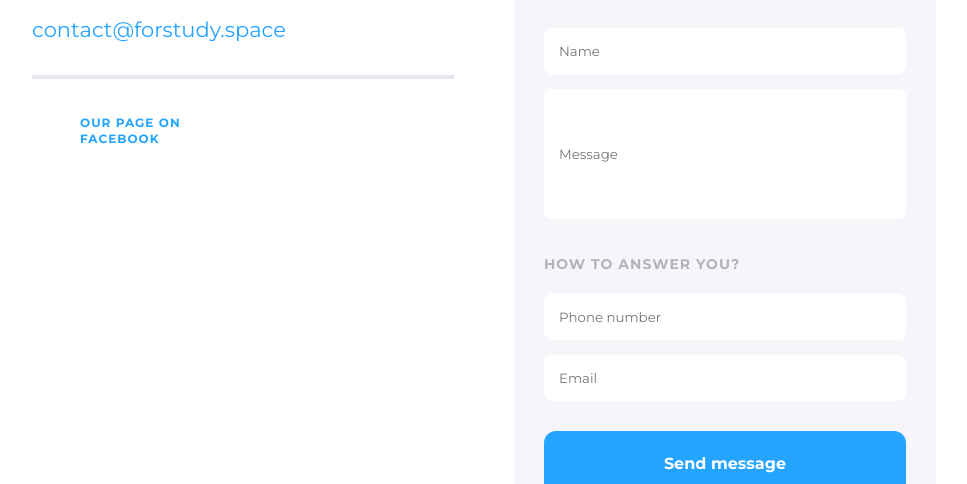
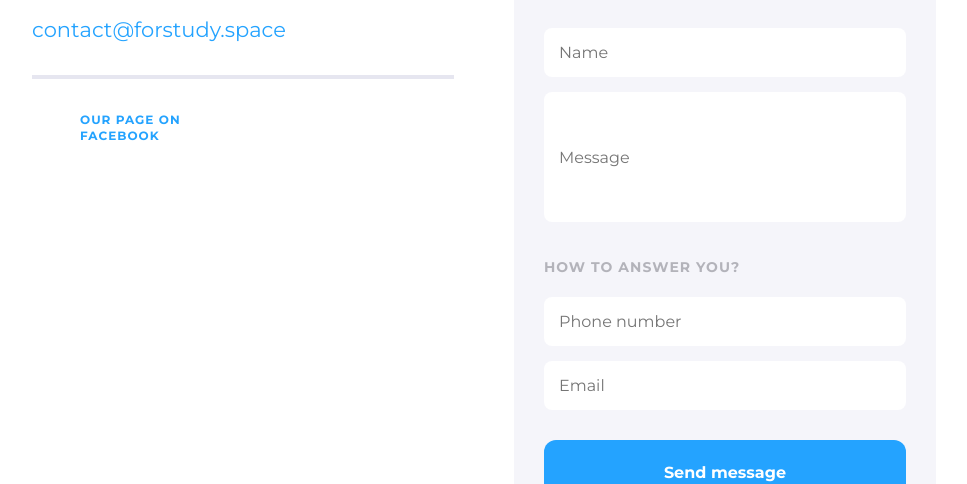
Before and after one commit to khalilaliev/front-end-final-project, a website: page app/contact.html in a window 1280 px wide. Shown: the part 325-809 px from the top of the page, without its empty margins (156-1123 px from the left). Drawn offline with Linux system fonts and the light colour scheme; files whose address does not match are found by name.

Commit message:
added some files

```diff
--- a/app/contact.html
+++ b/app/contact.html
@@ -78,12 +78,12 @@
                             <p class="contact__info--number">0800 211 927</p>
                             <a class="contact__info--mail" href="mailto:contact@forstudy.space">contact@forstudy.space</a>
                         </div>
-                        <div class="contact__info--icon">
-                            <svg class="contact__info--svg">
-                                <use href="icons/sprite.svg#faceblue"></use>
-                            </svg>
-                            <p class="contact__info--text">Our page on facebook</p>
-                        </div>
+                            <a class="contact__info--link" href="#">
+                                <svg class="contact__info--svg">
+                                    <use href="icons/sprite.svg#faceblue"></use>
+                                </svg>
+                                <p class="contact__info--text">Our page on facebook</p>
+                            </a>
                     </div>
                     <div class="contact__user">
                         <form class="contact__form">
--- a/app/scss/_contact.scss
+++ b/app/scss/_contact.scss
@@ -55,11 +55,17 @@
     }
 
 
-    &__info--icon {
-        margin-top: 30px;
+    &__info--link{
         display: flex;
         gap: 10px;
-        align-items: end;
+        align-items: center;
+        text-decoration: none;
+        margin-top: 30px;
+        transition: all .2s linear;
+        &:hover{
+            fill: $accent-color;
+            color: $accent-color;
+        }
     }
 
 
@@ -67,17 +73,26 @@
         width: 38px;
         height: 38px;
         fill: $regular-color;
+        // transition: all .2s linear;
+        // &:hover{
+        //     fill: $accent-color;
+        // }
     }
 
 
     &__info--text {
-        max-width: 110px;
+        max-width: 160px;
         font-size: 12px;
         line-height: 16px;
         letter-spacing: 1px;
         text-transform: uppercase;
         font-weight: 700;
         color: $regular-color;
+        // transition: all .2s linear;
+        // cursor: pointer;
+        // &:hover{
+        //     color: $accent-color;
+        // }
     }
 
 
@@ -112,6 +127,12 @@
         margin-bottom: 15px;
         color: $text-color;
         font-family: 'Montserrat';
+        font-size: 16px;
+
+
+    }
+    &__form--user input{
+        border: 1px solid black;
     }
 
 
@@ -125,6 +146,7 @@
         margin-bottom: 30px;
         color: $text-color;
         font-family: 'Montserrat';
+        font-size: 16px;
     }
 
 
@@ -137,10 +159,10 @@
         color: $text-color;
 
     }
-    &input::placeholder{
-        font-size: 16px;
-        color: $text-color;
-    }
+    // &input::placeholder{
+    //     font-size: 16px;
+    //     color: $text-color;
+    // }
 
 
     &__form--number {
@@ -150,8 +172,9 @@
         padding: 15px;
         width: 100%;
         margin-bottom: 15px;
-        color: $text-color;
+        // color: $text-color;
         font-family: 'Montserrat';
+        font-size: 16px;
     }
 
     &__form--mail {
@@ -163,6 +186,7 @@
         margin-bottom: 30px;
         color: $text-color;
         font-family: 'Montserrat';
+        font-size: 16px;
     }
 
 
@@ -175,5 +199,10 @@
         background: $regular-color;
         width: 100%;
         border-radius: $radius-md;
+        transition: all .2s linear;
+        cursor: pointer;
+        &:hover{
+            box-shadow: 0px 0px 20px 0px rgba(36, 163, 255, 0.50);
+        }
     }
 }
```
Also changed, not shown: app/index.html (+1 -1 lines), app/css/style.min.css.
